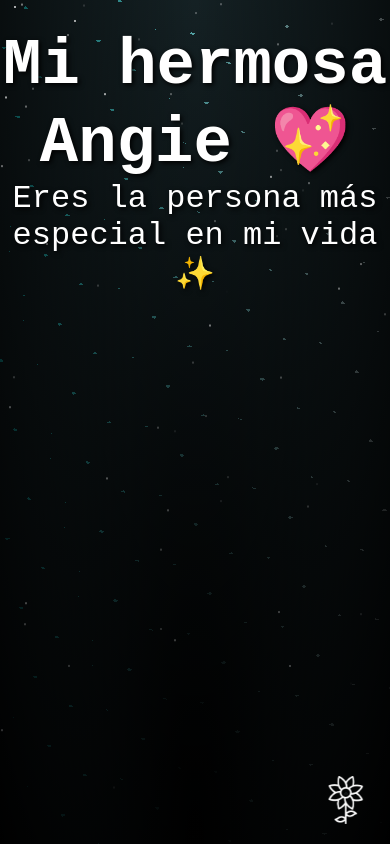
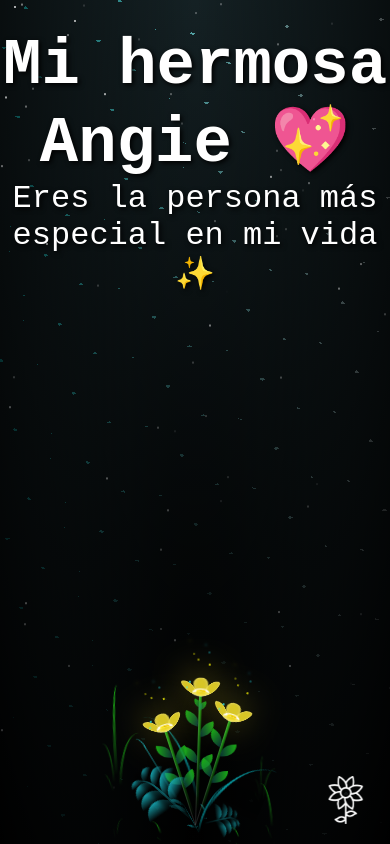
Before and after one commit to reyrojo2/FloresAmarillas, a plain HTML site: page index.html in a window 390 px wide. Drawn offline with Linux system fonts and the light colour scheme; grey boxes are pictures that could not be loaded.

Commit message:
Update flowers.css 2

```diff
--- a/flowers.css
+++ b/flowers.css
@@ -1106,70 +1106,60 @@ body {
   animation-play-state: paused !important;
 }
 
-/* ==== FIX 1: Viewport real en móvil (evita barras) ==== */
+/* --- Restablece capas: fondo detrás, flores delante --- */
+.night { z-index: 0; }
+#stars { z-index: 1; }
+.flowers { position: relative; z-index: 2; } /* asegura que se vean */
+
+/* --- Evita overflow sin ocultar las flores --- */
 html, body {
   margin: 0;
   padding: 0;
   height: 100%;
-  overflow: hidden; /* fuerza sin scroll */
+  /* el body ya tenía overflow:hidden; lo mantenemos */
 }
 
-/* Usa dv* (dynamic viewport) cuando está disponible */
-@supports (height: 100dvh) {
-  body { min-height: 100dvh; }
-  /* Todo lo “a pantalla completa” debe usar dvh/dvw */
-  .night { position: fixed; inset: 0; }
+/* --- #stars a ancho/alto exacto de viewport y sin centrado por translate --- */
+@supports (height: 100svh) {
   #stars {
     position: fixed;
-    top: 0; left: 50%;
-    transform: translateX(-50%);
-    width: 100dvw;
-    height: 100dvh;
+    top: 0;
+    left: 0;              /* <- en vez de left:50% */
+    transform: none;      /* <- quitamos translateX(-50%) */
+    width: 100svw;        /* <- no suma barra de scroll */
+    height: 100svh;
+  }
+}
+@supports not (height: 100svh) {
+  /* fallback razonable si no hay svh/svw */
+  #stars {
+    position: fixed;
+    top: 0;
+    left: 0;
+    transform: none;
+    width: 100vw;
+    height: 100vh;
   }
 }
 
-/* Fallback para navegadores sin dvh/dvw */
-@supports not (height: 100dvh) {
-  body { min-height: 100svh; }  /* small viewport: mejor que 100vh */
-  .night { position: fixed; inset: 0; }
-  #stars {
-    position: fixed;
-    top: 0; left: 50%;
-    transform: translateX(-50%);
-    width: 100svw;   /* evita sumar el ancho de la barra de scroll */
-    height: 100svh;
-  }
+/* --- La capa del fondo también fija, a pantalla completa y detrás --- */
+.night {
+  position: fixed;
+  inset: 0;
+  overflow: hidden; /* o clip si prefieres, pero no toca a .flowers */
 }
 
-/* ==== FIX 2: Limar cualquier “rebalse” lateral en móvil ==== */
+/* --- Ajuste móvil: un poquito menos de escala para evitar roces con bordes --- */
 @media (max-width: 600px) {
-  /* Un pelín menos de escala para que nada toque bordes */
-  :root { --flowers-scale: 0.44; } /* ajusta 0.40–0.50 a gusto */
+  :root { --flowers-scale: 0.48; } /* prueba 0.44–0.52 si hace falta */
 
-  /* Si algo empuja hacia abajo, subimos un poco el “piso” */
-  .flower { bottom: 8vmin; }            /* antes 10vmin */
-  .flower__grass { bottom: 10vmin; }    /* antes 12vmin */
-
-  /* Seguridad extra: cualquier contenedor principal… */
-  .flowers {
-    max-width: 100dvw;
-    overflow: clip; /* recorta sin generar scroll */
-  }
-
-  /* Evita que el botón de audio cree scroll por sombras o hitbox */
-  #toggleAudio {
-    contain: layout paint; /* aísla su área de pintura */
-    will-change: transform; /* suaviza animación si la agregas */
-  }
+  /* Por si algo empuja hacia afuera en vertical */
+  html { overflow-x: clip; } /* evita barra horizontal sin esconder contenido */
 }
 
-/* ==== FIX 3: micro-ajustes que suelen causar barras ==== */
-/* Filtros/sombras muy grandes pueden pintar fuera del viewport,
-   el “clip” minimiza repintes costosos */
-.night, #stars { overflow: clip; }
+/* Seguridad extra: no cortar las flores por accidente */
+.flowers { overflow: visible; }
 
-/* En algunos navegadores, 100vw incluye la barra → esta técnica evita 0.5–1px de overflow */
-body { width: 100%; }
 
 
 /*# sourceMappingURL=flowers.css.map */
```
